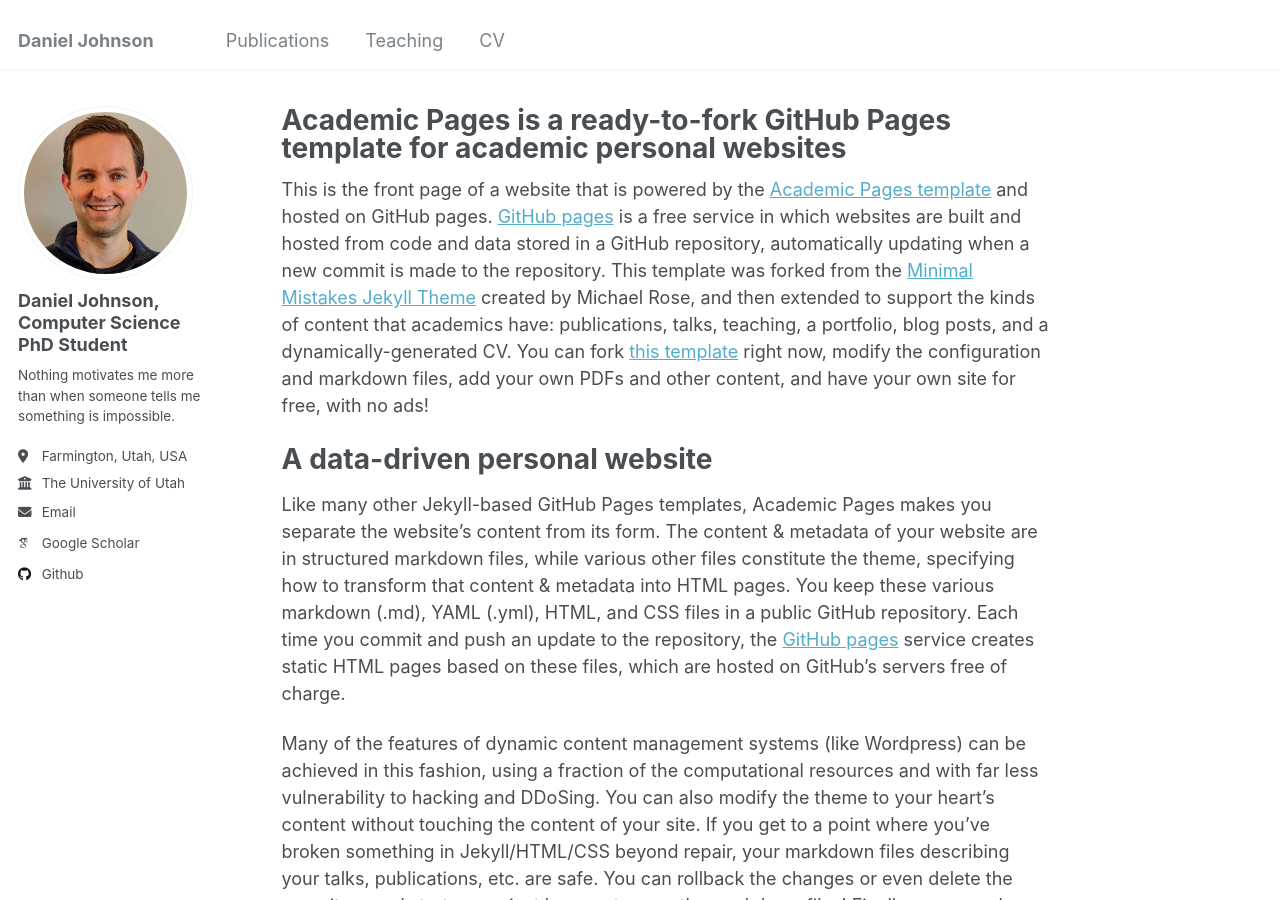
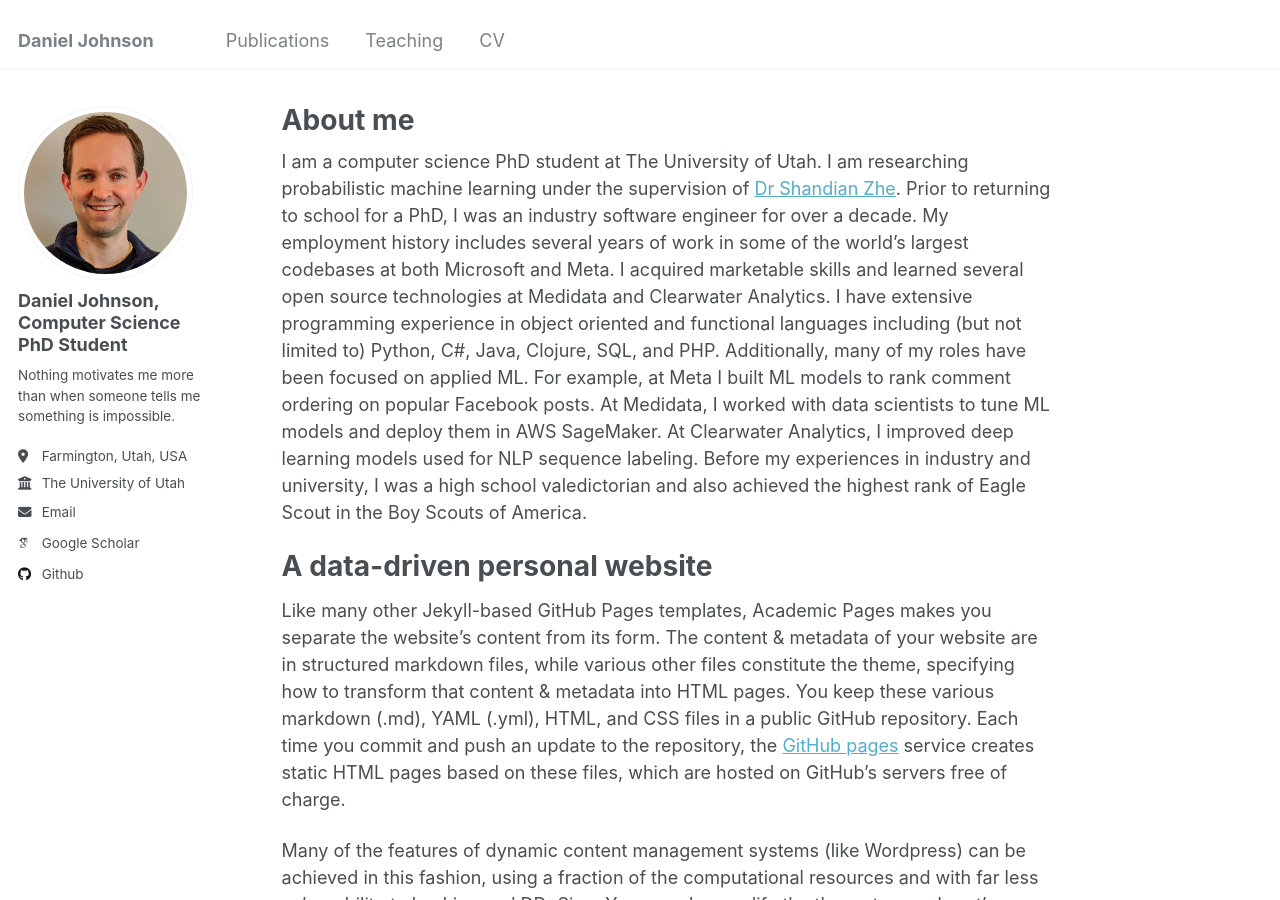
Before and after one commit to danj1000/danj1000.github.io, a Jekyll site: the page built from _pages/about.md, in a window 1280 px wide and 900 px high. Built offline with Jekyll 4.4.1, drawn with Linux system fonts in a browser that asks for light colours; some web fonts are replaced.

Commit message:
Update about.md

```diff
--- a/_pages/about.md
+++ b/_pages/about.md
@@ -1,13 +1,13 @@
 ---
 permalink: /
-title: "Academic Pages is a ready-to-fork GitHub Pages template for academic personal websites"
+title: "About me"
 author_profile: true
 redirect_from:
   - /about/
   - /about.html
 ---
 
-This is the front page of a website that is powered by the [Academic Pages template](https://github.com/academicpages/academicpages.github.io) and hosted on GitHub pages. [GitHub pages](https://pages.github.com) is a free service in which websites are built and hosted from code and data stored in a GitHub repository, automatically updating when a new commit is made to the repository. This template was forked from the [Minimal Mistakes Jekyll Theme](https://mmistakes.github.io/minimal-mistakes/) created by Michael Rose, and then extended to support the kinds of content that academics have: publications, talks, teaching, a portfolio, blog posts, and a dynamically-generated CV. You can fork [this template](https://github.com/academicpages/academicpages.github.io) right now, modify the configuration and markdown files, add your own PDFs and other content, and have your own site for free, with no ads!
+I am a computer science PhD student at The University of Utah. I am researching probabilistic machine learning under the supervision of [Dr Shandian Zhe](https://users.cs.utah.edu/~zhe/). Prior to returning to school for a PhD, I was an industry software engineer for over a decade. My employment history includes several years of work in some of the world's largest codebases at both Microsoft and Meta. I acquired marketable skills and learned several open source technologies at Medidata and Clearwater Analytics. I have extensive programming experience in object oriented and functional languages including (but not limited to) Python, C#, Java, Clojure, SQL, and PHP. Additionally, many of my roles have been focused on applied ML. For example, at Meta I built ML models to rank comment ordering on popular Facebook posts. At Medidata, I worked with data scientists to tune ML models and deploy them in AWS SageMaker. At Clearwater Analytics, I improved deep learning models used for NLP sequence labeling. Before my experiences in industry and university, I was a high school valedictorian and also achieved the highest rank of Eagle Scout in the Boy Scouts of America.
 
 A data-driven personal website
 ======
```
